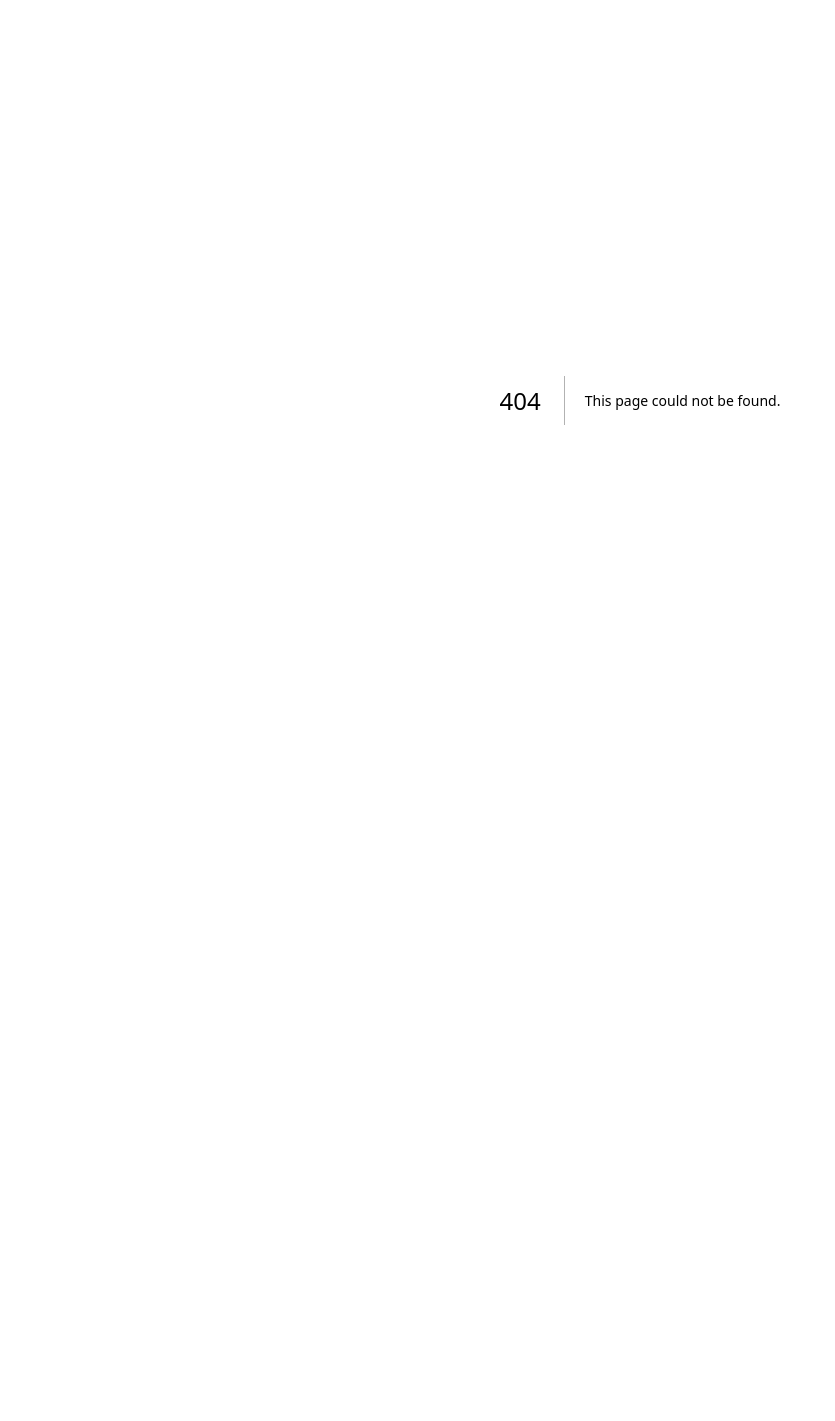
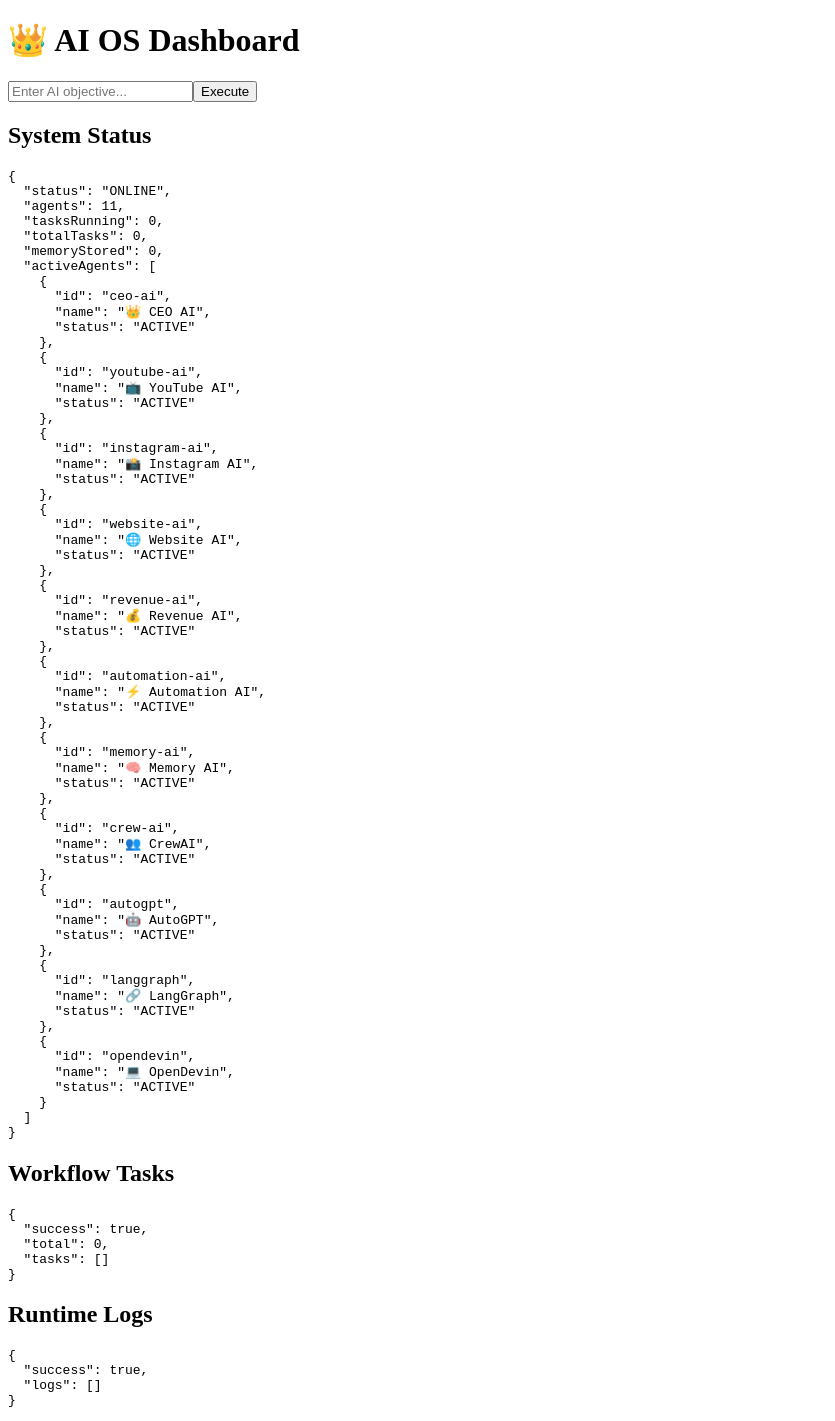
Before and after one commit to snapsparkofficial00-cloud/Ai, a Next.js app: page /dashboard in a window 1280 px wide. Before the commit this address had no page. Shown: the whole page, without its empty margins (0-835 px from the left). Before the commit the page ends 800 px from the top, so only its background shows below. Built offline with nearby package versions, Linux system fonts and the light colour scheme; no server answers; the database is empty.

Commit message:
Create page.tsx

```diff
--- /dev/null
+++ b/app/dashboard/page.tsx
@@ -0,0 +1,233 @@
+"use client";
+
+import { useEffect, useState }
+from "react";
+
+export default function Dashboard() {
+
+  const [system, setSystem] =
+    useState<any>(null);
+
+  const [workflow, setWorkflow] =
+    useState<any>(null);
+
+  const [logs, setLogs] =
+    useState<any>(null);
+
+  const [goal, setGoal] =
+    useState("");
+
+  const [executing, setExecuting] =
+    useState(false);
+
+  async function loadData() {
+
+    const systemRes =
+      await fetch("/api/system");
+
+    const workflowRes =
+      await fetch("/api/workflow");
+
+    const logsRes =
+      await fetch("/api/logs");
+
+    const systemData =
+      await systemRes.json();
+
+    const workflowData =
+      await workflowRes.json();
+
+    const logsData =
+      await logsRes.json();
+
+    setSystem(systemData);
+
+    setWorkflow(workflowData);
+
+    setLogs(logsData);
+
+  }
+
+  async function executeGoal() {
+
+    try {
+
+      setExecuting(true);
+
+      await fetch(
+        "/api/planner",
+        {
+
+          method: "POST",
+
+          headers: {
+
+            "Content-Type":
+              "application/json",
+
+          },
+
+          body: JSON.stringify({
+
+            goal,
+
+          }),
+
+        }
+      );
+
+      setGoal("");
+
+      await loadData();
+
+    } catch (error) {
+
+      console.log(error);
+
+    } finally {
+
+      setExecuting(false);
+
+    }
+
+  }
+
+  useEffect(() => {
+
+    loadData();
+
+    const interval =
+      setInterval(loadData, 3000);
+
+    return () =>
+      clearInterval(interval);
+
+  }, []);
+
+  return (
+
+    <main className="p-8">
+
+      <h1 className="text-4xl font-bold">
+
+        👑 AI OS Dashboard
+
+      </h1>
+
+      {/* COMMAND CENTER */}
+
+      <div className="mt-8 flex gap-4">
+
+        <input
+
+          value={goal}
+
+          onChange={(e) =>
+            setGoal(
+              e.target.value
+            )
+          }
+
+          placeholder="
+Enter AI objective...
+"
+
+          className="
+border
+p-3
+rounded
+w-full
+text-black
+"
+
+        />
+
+        <button
+
+          onClick={executeGoal}
+
+          disabled={executing}
+
+          className="
+bg-black
+text-white
+px-6
+py-3
+rounded
+"
+
+        >
+
+          {executing
+            ? "Running..."
+            : "Execute"}
+
+        </button>
+
+      </div>
+
+      {/* SYSTEM */}
+
+      <div className="mt-8 border p-4 rounded">
+
+        <h2 className="text-2xl font-bold">
+
+          System Status
+
+        </h2>
+
+        <pre>
+          {JSON.stringify(
+            system,
+            null,
+            2
+          )}
+        </pre>
+
+      </div>
+
+      {/* WORKFLOW */}
+
+      <div className="mt-8 border p-4 rounded">
+
+        <h2 className="text-2xl font-bold">
+
+          Workflow Tasks
+
+        </h2>
+
+        <pre>
+          {JSON.stringify(
+            workflow,
+            null,
+            2
+          )}
+        </pre>
+
+      </div>
+
+      {/* LOGS */}
+
+      <div className="mt-8 border p-4 rounded">
+
+        <h2 className="text-2xl font-bold">
+
+          Runtime Logs
+
+        </h2>
+
+        <pre>
+          {JSON.stringify(
+            logs,
+            null,
+            2
+          )}
+        </pre>
+
+      </div>
+
+    </main>
+
+  );
+
+}
```
